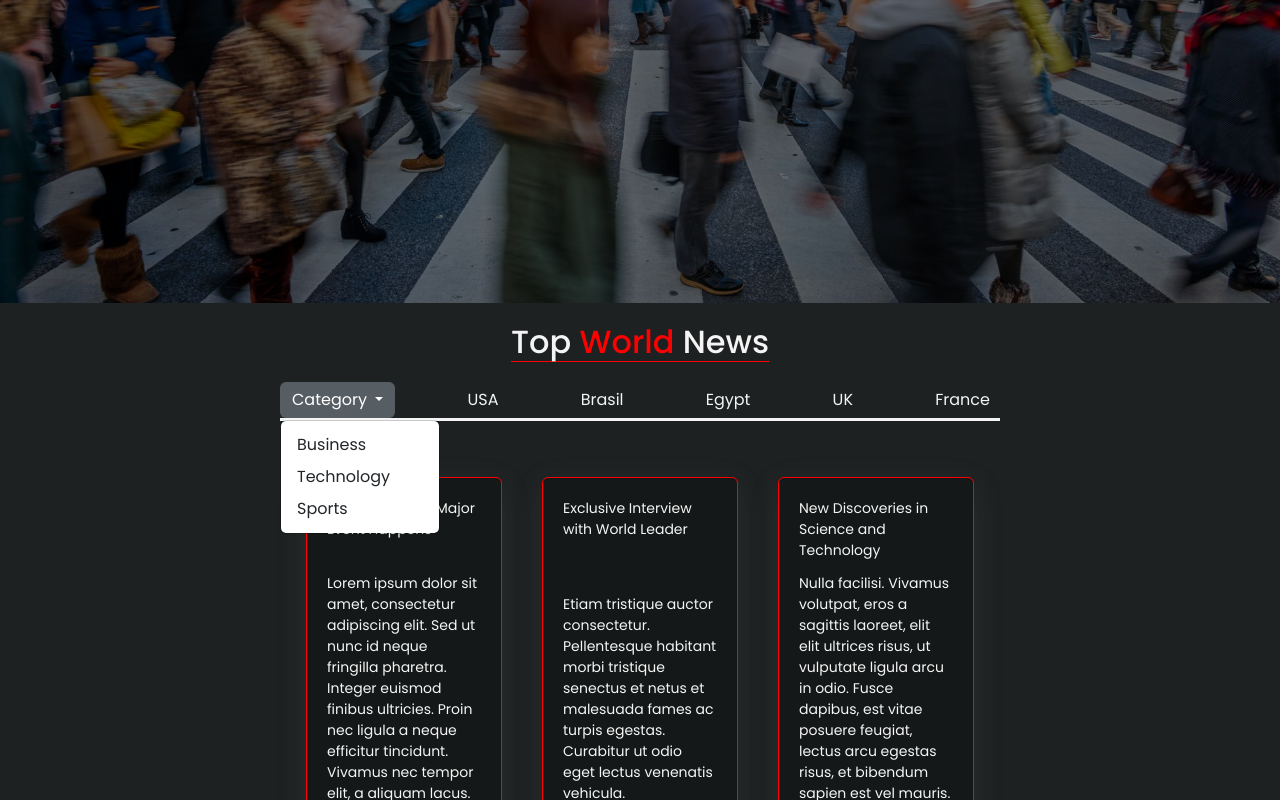
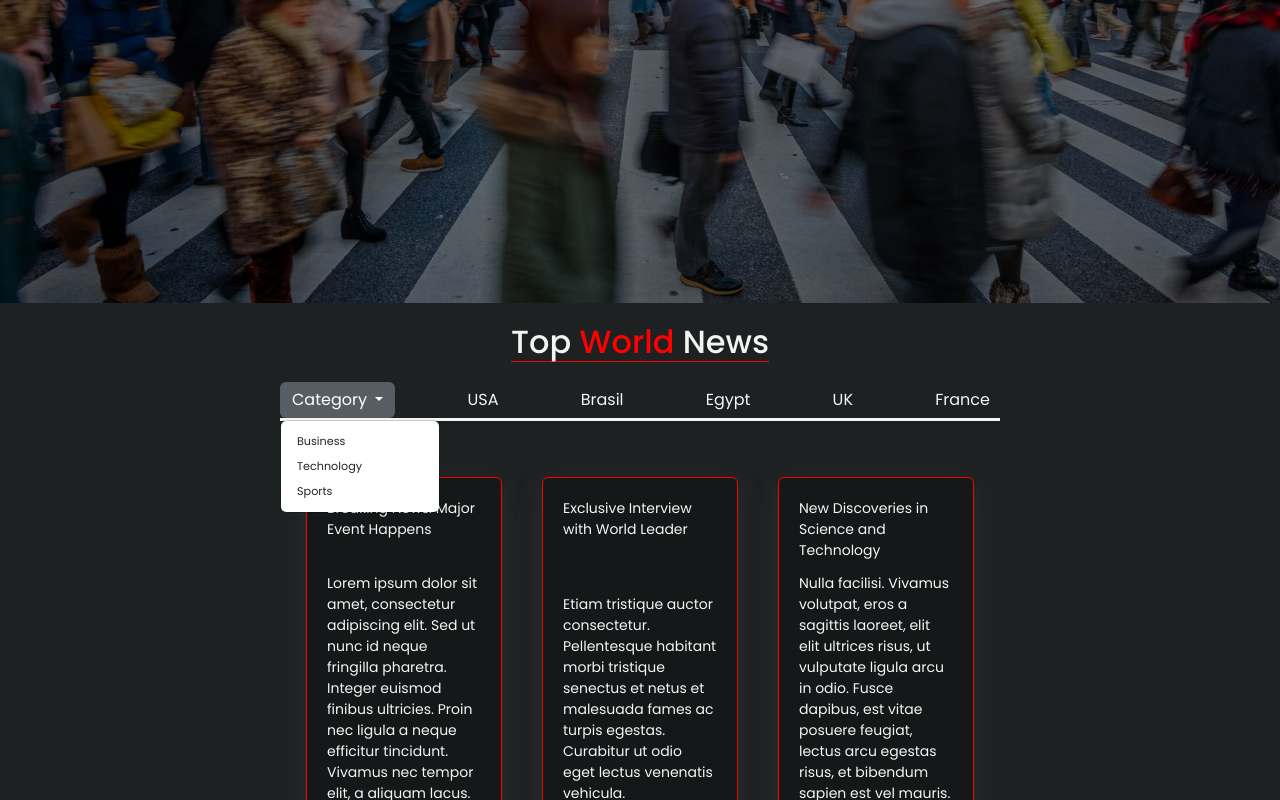
Before and after one commit to ayaarragab/IEEE_FCIH_Tasks, a plain HTML site: page index.html in a window 1280 px wide. Both pictures are taken after a click on the button "Category". Shown: the part 497-1297 px from the top of the page. Drawn offline with Linux system fonts and the light colour scheme.

Commit message:
Adding category

```diff
--- a/css/style.css
+++ b/css/style.css
@@ -81,3 +81,7 @@ nav h1{
     background-color: transparent;
     border: none;
 }
+.dropdown-menu{
+    font-size: 0.7rem;
+    width: fit-content;
+}
```
